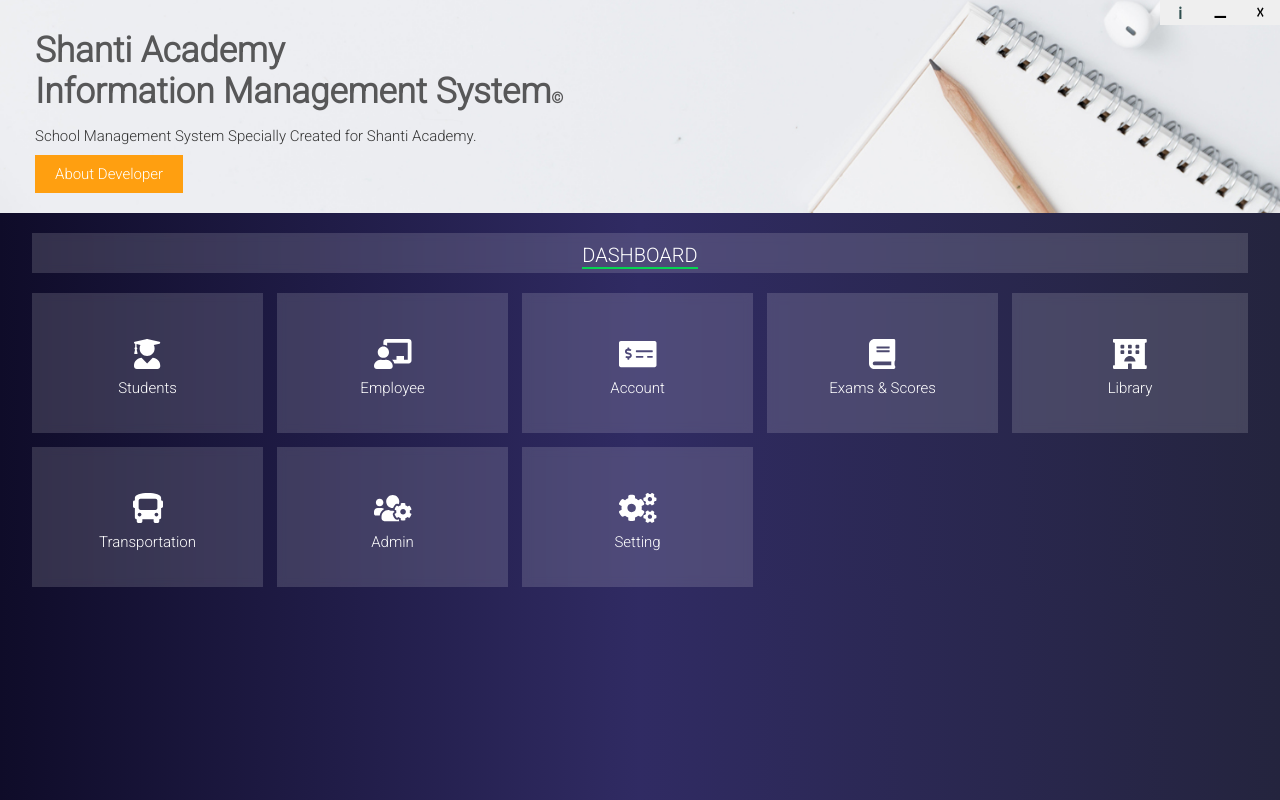
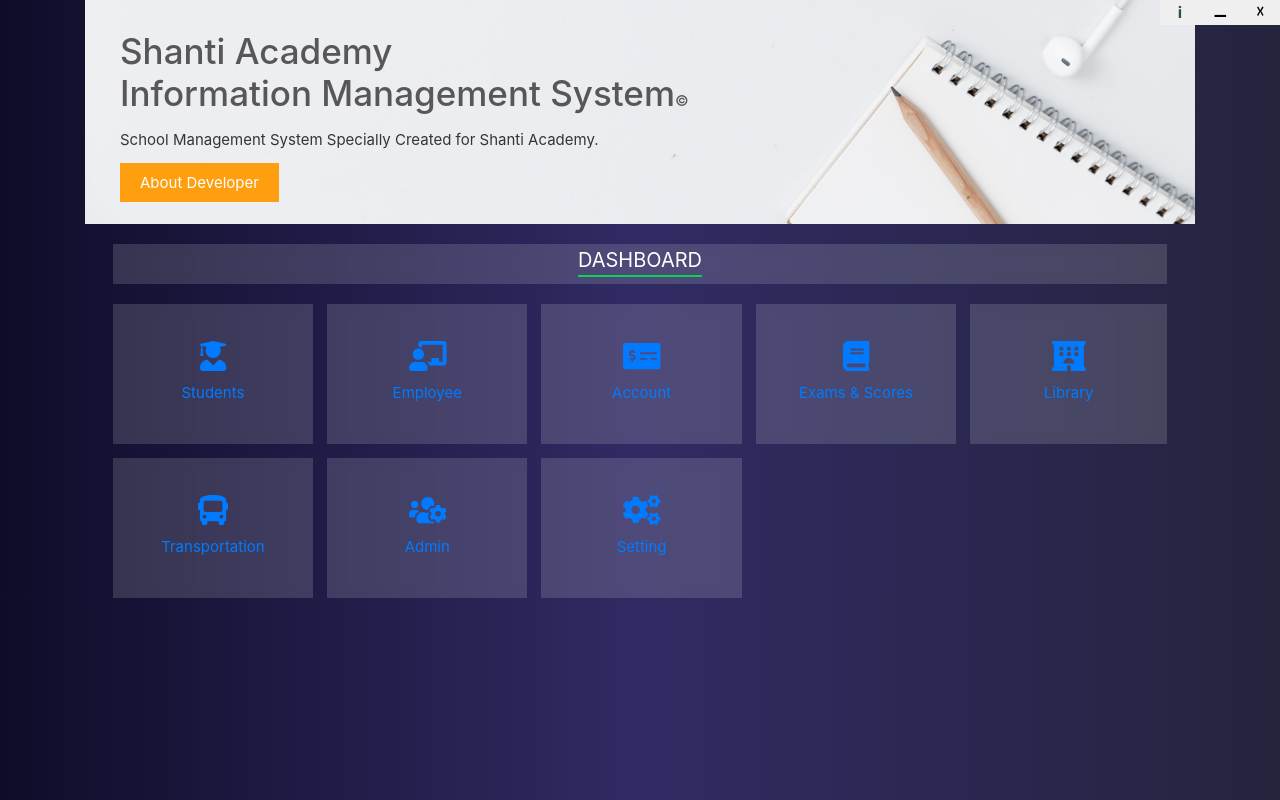
Before and after one commit to ashish6566/electron-vue-app, a Vue app in the folder app/: page / in a window 1280 px wide. Built offline with nearby package versions, Linux system fonts and the light colour scheme; what vue-electron would draw is missing.

Commit message:
Including New Bootstrap Modules

```diff
--- a/app/package.json
+++ b/app/package.json
@@ -17,6 +17,8 @@
     "@fortawesome/free-solid-svg-icons": "^5.10.2",
     "@fortawesome/vue-fontawesome": "^0.1.7",
     "axios": "^0.19.0",
+    "bootstrap": "^4.3.1",
+    "bootstrap-vue": "^2.0.4",
     "core-js": "^2.6.5",
     "cors": "^2.8.5",
     "express": "^4.17.1",
--- a/app/src/components/Home-Container.vue
+++ b/app/src/components/Home-Container.vue
@@ -128,7 +128,7 @@ export default {
 .container {
   display: flex;
   flex-direction: column;
-  width: 100%;
+  width: 100% !important;
   margin: 0 auto;
 }
 .head-title {
--- a/app/src/components/Student-Grid.vue
+++ b/app/src/components/Student-Grid.vue
@@ -3,7 +3,8 @@
     <h1>
       <strong>Students Data Grid View</strong>
     </h1>
-    <table id="data-grid-view">
+    <div class="table-responsive">
+    <table id="data-grid-view" class="table">
       <thead>
         <tr>
           <th>ID</th>
@@ -23,6 +24,7 @@
         </tr>
       </tbody>
     </table>
+     </div>
   </div>
 </template>
 
```
Also changed, not shown: app/src/main.js (+12 -0 lines), 1 other file (tests, documents, lock files or other folders).
